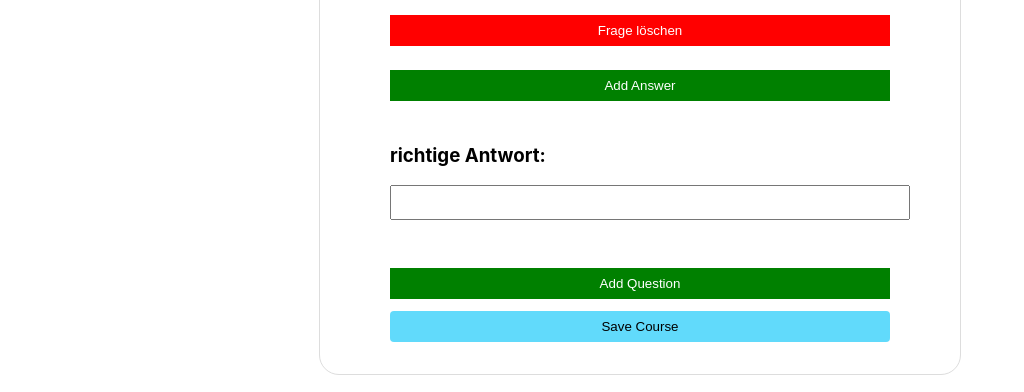
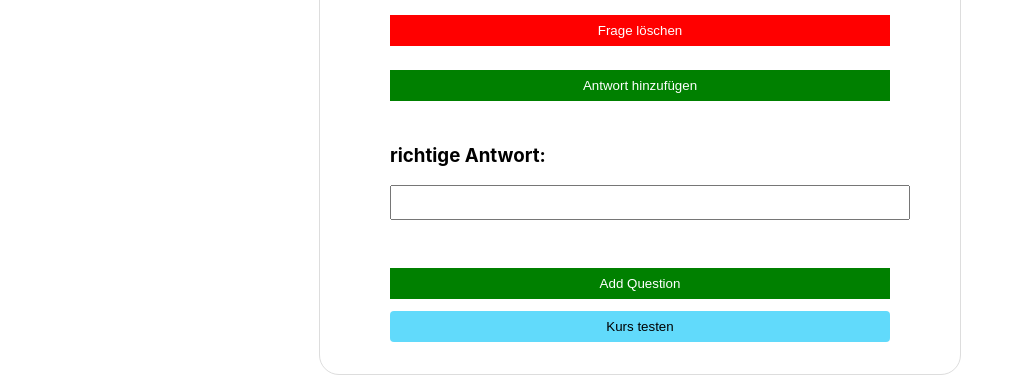
Before and after one commit to HuberAdrian/learning-platform, a React (Create React App) app: page /Ausbilder in a window 1280 px wide. Both pictures are taken after typing "Sample" into the empty fields and a click on the button "Add Question". Shown: the part 376-768 px from the top of the page, without its empty margins (0-1024 px from the left). Built offline with nearby package versions, Linux system fonts and the light colour scheme.

Commit message:
chenged language of course create

```diff
--- a/src/components/CreateCourse.js
+++ b/src/components/CreateCourse.js
@@ -67,10 +67,10 @@ function CreateCourse() {
                 <h3> Antwort {answerIndex + 1}: </h3>
                 <input name="text" value={answer.text} onChange={(e) => handleAnswerChange(e, questionIndex, answerIndex)} />
               </label>
-              <button className="remove-btn" type="button" onClick={() => removeAnswer(questionIndex, answerIndex)}>Remove Answer</button>
+              <button className="remove-btn" type="button" onClick={() => removeAnswer(questionIndex, answerIndex)}>Antwort löschen</button>
             </div>
           ))}
-          <button className="add-btn" type="button" onClick={() => addAnswer(questionIndex)}>Add Answer</button>
+          <button className="add-btn" type="button" onClick={() => addAnswer(questionIndex)}>Antwort hinzufügen</button>
           <label>
             <h3>richtige Antwort: </h3>
             <input
@@ -82,7 +82,7 @@ function CreateCourse() {
           </div>
         ))}
         <button className="add-btn" type="button" onClick={addQuestion}>Add Question</button>
-        <button className="sub-btn" type="submit">Save Course</button>
+        <button className="sub-btn" type="submit">Kurs testen</button>
       </form>
     );
 
```
